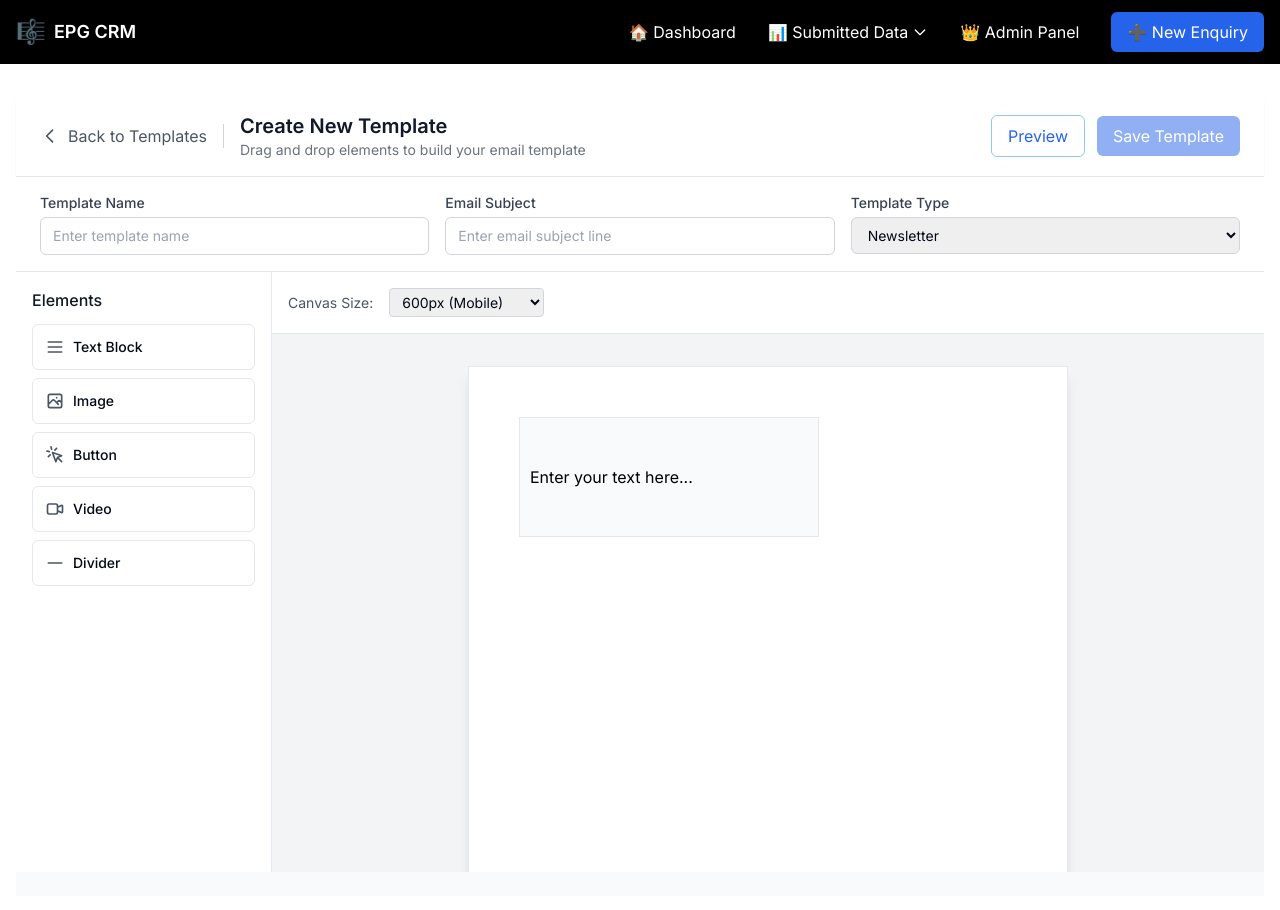
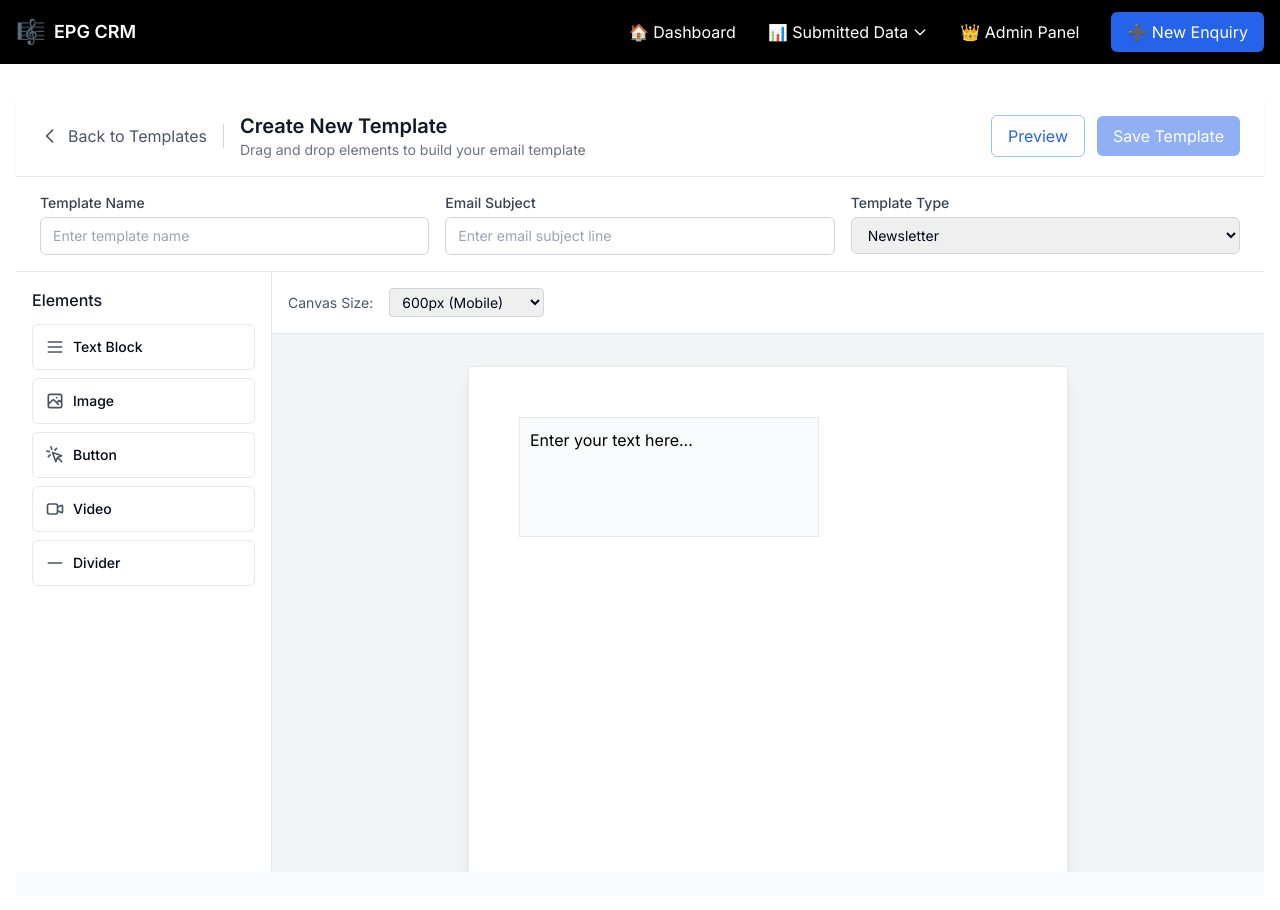
Before and after one commit to steinwayau/CRM, a Next.js app: page /admin/customer-emails/template-editor in a window 1280 px wide. Both pictures are taken after a click on the button "Text Block". Shown: the top 910 px of the page. Built offline with nearby package versions, Linux system fonts and the light colour scheme.

Commit message:
Fix text alignment in template editor - text now starts from top instead of center

```diff
--- a/src/app/admin/customer-emails/template-editor/page.tsx
+++ b/src/app/admin/customer-emails/template-editor/page.tsx
@@ -474,7 +474,7 @@ export default function TemplateEditorPage() {
                         width: '100%',
                         height: '100%',
                         display: 'flex',
-                        alignItems: 'center',
+                        alignItems: 'flex-start',
                         border: '1px solid #e5e7eb'
                       }}
                     >
```
